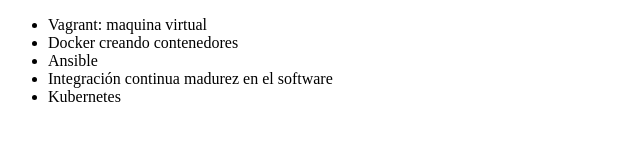
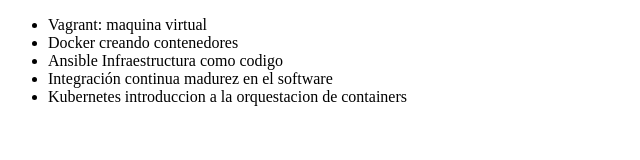
Before and after one commit to Alvitronex/alura-git, a plain HTML site: page index.html in a window 1280 px wide. Shown: the whole page, without its empty margins (0-640 px from the left). Drawn offline with Linux system fonts and the light colour scheme.

Commit message:
modificando nombre a kubernetes

```diff
--- a/index.html
+++ b/index.html
@@ -11,9 +11,9 @@
     <ul>
         <li> Vagrant: maquina virtual </li>
         <li> Docker creando contenedores </li>
-        <li> Ansible </li>
+        <li> Ansible Infraestructura como codigo</li>
         <li> Integración continua madurez en el software </li>
-        <li>Kubernetes</li>
+        <li>Kubernetes introduccion a la orquestacion de containers</li>
     </ul>
 </body>
 </html>
```
